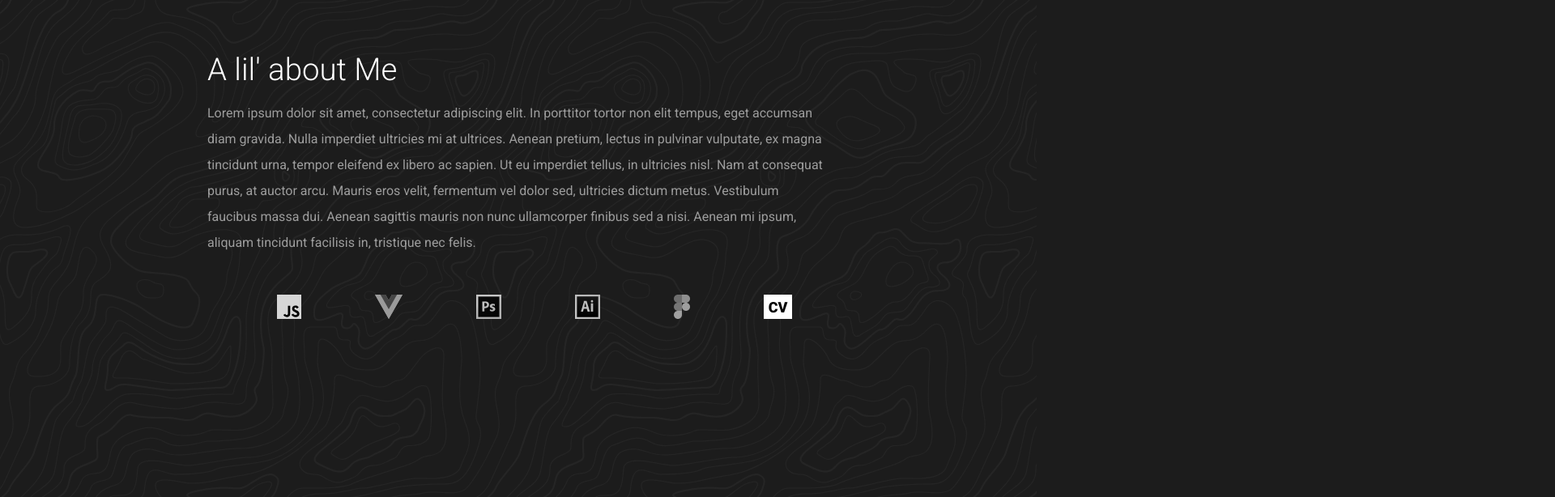
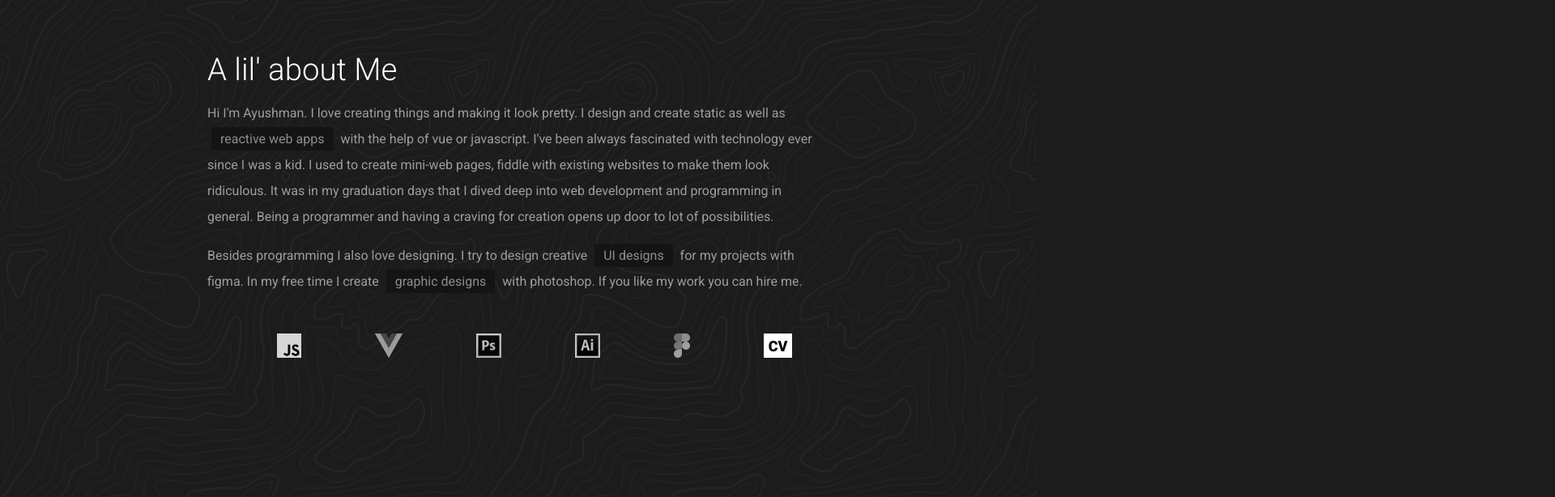
Before and after one commit to ayushman-git/portfolio, a Vue app: page / in a window 1280 px wide. Shown: the part 942-1556 px from the top of the page at 81% size, 1920 px wide, since content can reach past the window. Built offline with nearby package versions, Linux system fonts and the light colour scheme.

Commit message:
added about me description, added play button and watch

```diff
--- a/src/App.vue
+++ b/src/App.vue
@@ -192,7 +192,7 @@ h1 {
   bottom: 0;
   width: 6400px;
   height: 198px;
-  animation: wave 25s cubic-bezier(0.36, 0.45, 0.63, 0.53) infinite;
+  animation: wave 30s cubic-bezier(0.36, 0.45, 0.63, 0.53) infinite;
   transform: translate3d(0, 0, 0);
 }
 
--- a/src/components/Description.vue
+++ b/src/components/Description.vue
@@ -1,7 +1,40 @@
 <template>
   <article>
     <h2>A lil' about Me</h2>
-    <p>Lorem ipsum dolor sit amet, consectetur adipiscing elit. In porttitor tortor non elit tempus, eget accumsan diam gravida. Nulla imperdiet ultricies mi at ultrices. Aenean pretium, lectus in pulvinar vulputate, ex magna tincidunt urna, tempor eleifend ex libero ac sapien. Ut eu imperdiet tellus, in ultricies nisl. Nam at consequat purus, at auctor arcu. Mauris eros velit, fermentum vel dolor sed, ultricies dictum metus. Vestibulum faucibus massa dui. Aenean sagittis mauris non nunc ullamcorper finibus sed a nisi. Aenean mi ipsum, aliquam tincidunt facilisis in, tristique nec felis.</p>
+    <p>
+      Hi I'm Ayushman. I love creating things and making it look pretty. I
+      design and create static as well as
+      <span
+        ref="reactive"
+        @mouseenter="reactiveHighlight"
+        @mouseleave="reactiveHighlightRemove"
+        >reactive web apps</span
+      >
+      with the help of vue or javascript. I've been always fascinated with
+      technology ever since I was a kid. I used to create mini-web pages, fiddle
+      with existing websites to make them look ridiculous. It was in my
+      graduation days that I dived deep into web development and programming in
+      general. Being a programmer and having a craving for creation opens up
+      door to lot of possibilities.
+    </p>
+
+    <p>
+      Besides programming I also love designing. I try to design creative
+      <span
+        ref="uidesign"
+        @mouseenter="uiHighlight"
+        @mouseleave="uiHighlightRemove"
+        >UI designs</span
+      >
+      for my projects with figma. In my free time I create
+      <span
+        ref="gdesign"
+        @mouseenter="gHighlight"
+        @mouseleave="gHighlightRemove"
+        >graphic designs</span
+      >
+      with photoshop. If you like my work you can hire me.
+    </p>
     <ul>
       <li>
         <img src="../assets/icons/js.svg" alt="javascipt" />
@@ -26,8 +59,59 @@
 </template>
 
 <script>
+import { TimelineLite } from "gsap";
 export default {
-  name: "Description"
+  name: "Description",
+  methods: {
+    reactiveHighlight() {
+      const tl = new TimelineLite();
+      const { reactive } = this.$refs;
+      tl.to(reactive, {
+        backgroundColor: "#1a1a1a",
+        color: "white"
+      });
+    },
+    reactiveHighlightRemove() {
+      const tl = new TimelineLite();
+      const { reactive } = this.$refs;
+      tl.to(reactive, {
+        backgroundColor: "#141414",
+        color: "#8d8d8d"
+      });
+    },
+    uiHighlight() {
+      const tl = new TimelineLite();
+      const { uidesign } = this.$refs;
+      tl.to(uidesign, {
+        backgroundColor: "#1a1a1a",
+        color: "white"
+      });
+    },
+    uiHighlightRemove() {
+      const tl = new TimelineLite();
+      const { uidesign } = this.$refs;
+      tl.to(uidesign, {
+        backgroundColor: "#141414",
+        color: "#8d8d8d"
+      });
+    },
+    gHighlight() {
+      const tl = new TimelineLite();
+      const { gdesign } = this.$refs;
+      tl.to(gdesign, {
+        backgroundColor: "#1a1a1a",
+        color: "white"
+      });
+    },
+    gHighlightRemove() {
+      const tl = new TimelineLite();
+      const { gdesign } = this.$refs;
+      tl.to(gdesign, {
+        backgroundColor: "#141414",
+        color: "#8d8d8d"
+      });
+    }
+  }
 };
 </script>
 
@@ -64,10 +148,17 @@ button {
 }
 
 button:hover {
-  background-color: #59FF9C;
+  background-color: #59ff9c;
 }
 
 img:hover {
   filter: none;
 }
+
+span {
+  background-color: #141414;
+  margin: 0.3em;
+  padding: 0.3em 0.7em;
+  color: #8d8d8d;
+}
 </style>
--- a/src/components/ProjectModule.vue
+++ b/src/components/ProjectModule.vue
@@ -31,7 +31,17 @@
     />
 
     <button @click="readMore" class="more">
-      <span v-if="type === 'Graphic Design'"> Watch Video </span>
+      <span v-if="type === 'Graphic Design'">
+        Watch
+        <svg
+          xmlns="http://www.w3.org/2000/svg"
+          height="24"
+          viewBox="0 0 24 24"
+          width="24"
+        >
+          <path d="M0 0h24v24H0z" fill="none" />
+          <path d="M8 5v14l11-7z" /></svg
+      ></span>
       <span v-else> Read More </span>
     </button>
   </article>
@@ -158,6 +168,10 @@ p {
   border: 4px solid white;
 }
 
+.more:hover span {
+  fill: #ffffff;
+}
+
 .preview-platform-icons {
   width: 30px;
   font-weight: 600;
@@ -168,4 +182,11 @@ p {
 .preview-platform-icons:hover {
   opacity: 1;
 }
+
+.more span {
+  display: flex;
+  justify-content: center;
+  fill: #1c1c1c;
+  transition: all 0.2s ease-in-out;
+}
 </style>
```
Also changed, not shown: src/components/Hero.vue (+13 -8 lines), src/assets/icons/play.svg (added).
